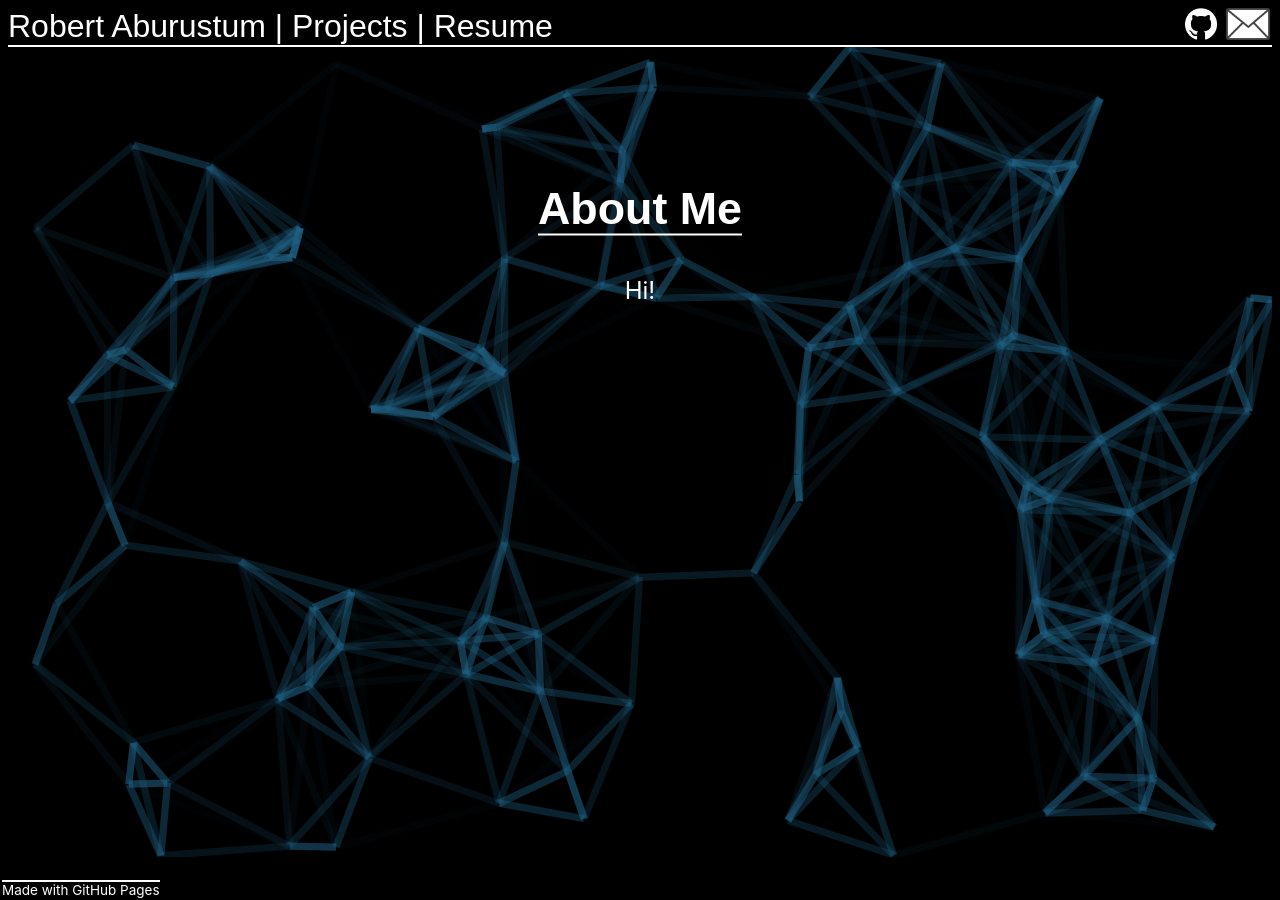
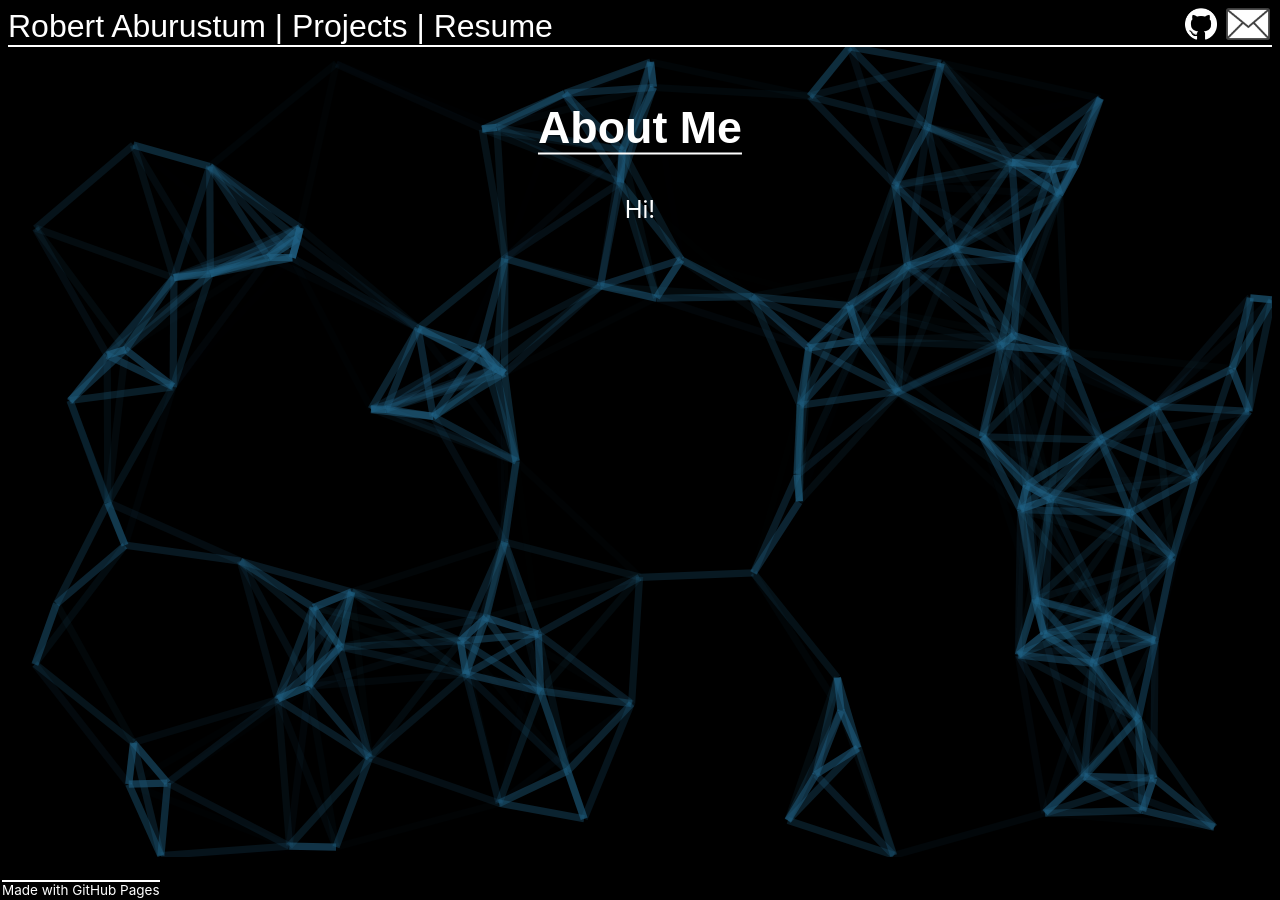
Before and after one commit to Burtorustum/burtorustum.github.io, a Jekyll site: the page built from index.html, in a window 1280 px wide. Built offline with Jekyll 4.4.1, drawn with Linux system fonts in a browser that asks for light colours.

Commit message:
mobile looks good now?

```diff
--- a/assets/css/main.scss
+++ b/assets/css/main.scss
@@ -40,7 +40,7 @@ a {
   //-webkit-text-stroke-color: white;
 
   position: absolute;
-  top: 20%;
+  top: 10%;
   left: 50%;
   transform: translateX(-50%) translateY(-50%);
   background-color: transparent;
@@ -49,7 +49,7 @@ a {
 }
 .about {
   position: absolute;
-  top: 30%;
+  top: 20%;
   left: 50%;
   transform: translateX(-50%) translateY(-50%);
   color: white;
```
